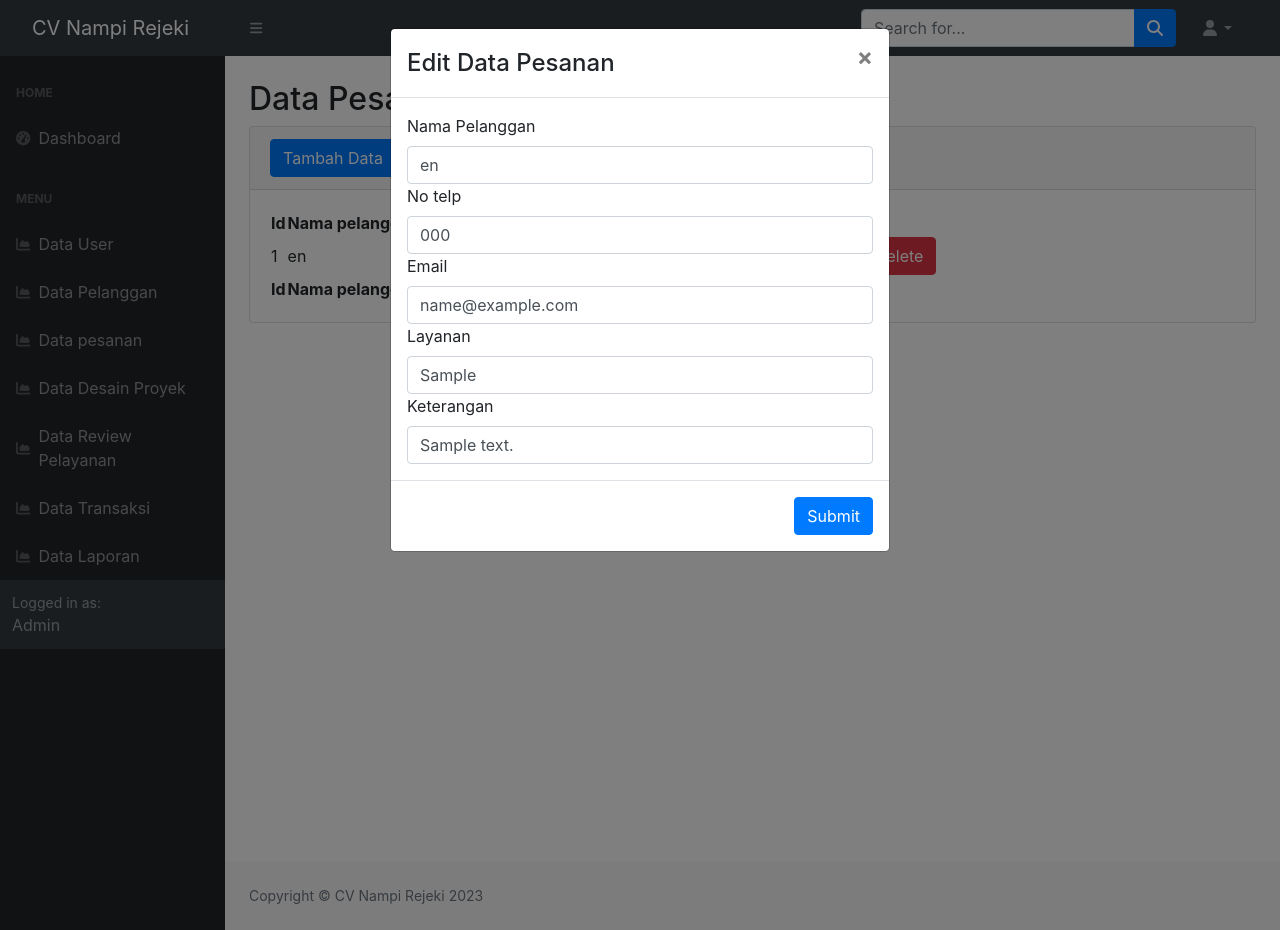
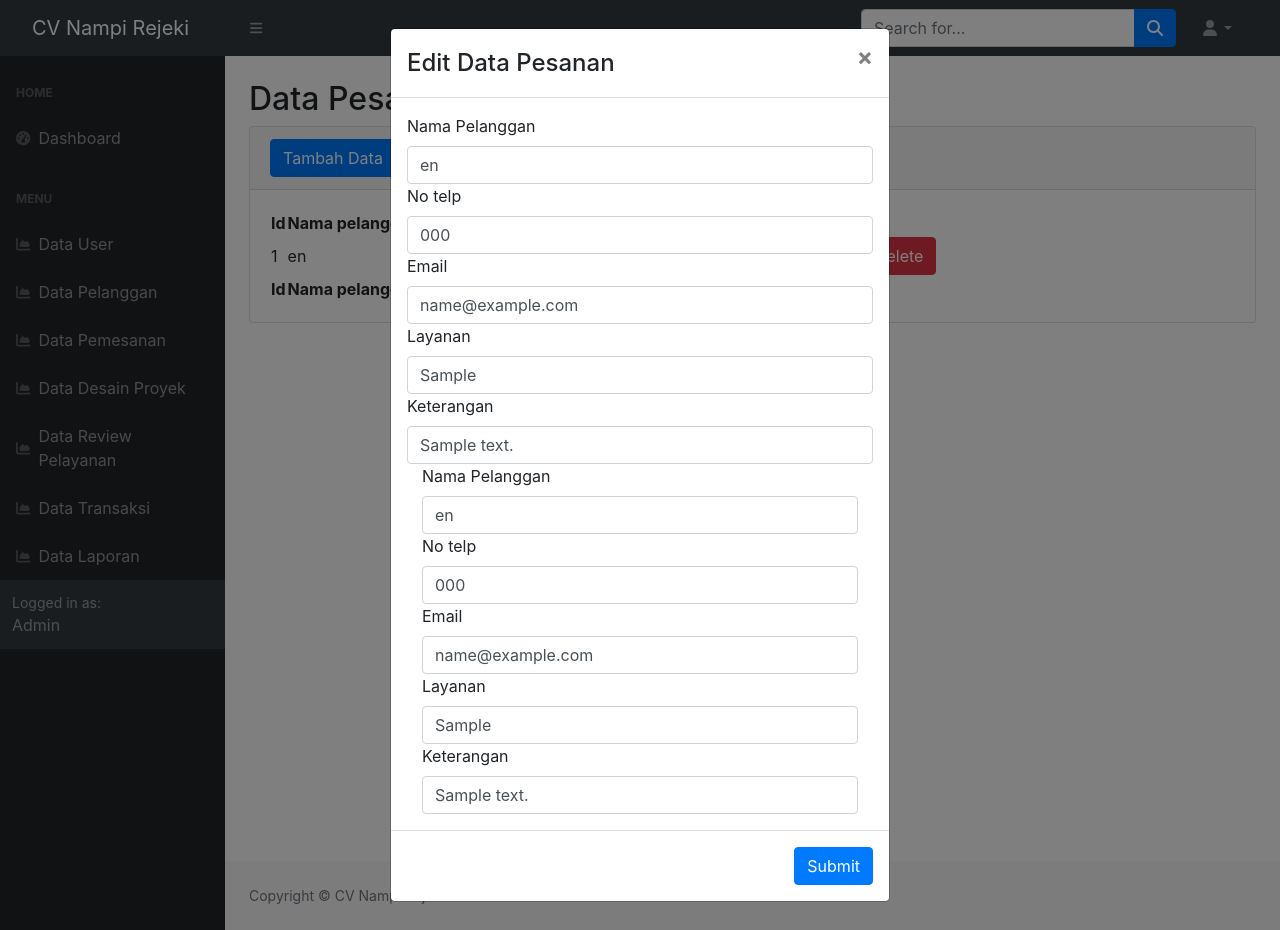
Before and after one commit to priankavedanty/sistem_customer, a PHP site: page /pemesanan.php in a window 1280 px wide, after a click on "Edit". Run offline with PHP 8.4, Linux system fonts and the light colour scheme; the visitor is signed in with stand-in values (Sample User, id 1); tables that the repository leaves empty or names only in its code hold one stand-in row (values such as "Sample post"); some libraries are stand-ins or nearby versions.

Commit message:
update form bagian pemesanan

```diff
--- a/pemesanan.php
+++ b/pemesanan.php
@@ -63,9 +63,9 @@ require 'cek.php';
                             <div class="sb-nav-link-icon"><i class="fas fa-chart-area"></i></div>
                             Data Pelanggan
                         </a>
-                        <a class="nav-link" href="pesanan.php">
+                        <a class="nav-link" href="pemesanan.php">
                             <div class="sb-nav-link-icon"><i class="fas fa-chart-area"></i></div>
-                            Data pesanan
+                            Data Pemesanan
                         </a>
                         <a class="nav-link" href="desain.php">
                             <div class="sb-nav-link-icon"><i class="fas fa-chart-area"></i></div>
@@ -169,6 +169,26 @@ require 'cek.php';
                                                     <!-- Modal body -->
                                                     <form method="POST">
                                                         <div class="modal-body">
+                                                            <div class="row">
+                                                                <div class="col">
+                                                                    <label>Nama Pelanggan</label>
+                                                                    <input type="text" name="nama_pelanggan" value="<?= $nama_pelanggan; ?>" class="form-control" required oninvalid="this.setCustomValidity('Data tidak boleh kosong')" autocomplete="off">
+
+                                                                    <label>No telp</label>
+                                                                    <input type="text" name="no_telp" value="<?= $no_telp; ?>" class="form-control" required>
+
+                                                                    <label>Email</label>
+                                                                    <input type="text" name="email" value="<?= $email; ?>" class="form-control" required>
+
+                                                                    <label>Layanan</label>
+                                                                    <input type="text" name="layanan" value="<?= $layanan; ?>" class="form-control" required>
+
+                                                                    <label>Keterangan</label>
+                                                                    <input type="text" name="keterangan" value="<?= $keterangan; ?>" class="form-control" required>
+                                                                </div>
+                                                            </div>
+
+                                                            <div class="col">
 
                                                                 <label>Nama Pelanggan</label>
                                                                 <input type="text" name="nama_pelanggan" value="<?= $nama_pelanggan; ?>" class="form-control" required oninvalid="this.setCustomValidity('Data tidak boleh kosong')" autocomplete="off">
@@ -184,10 +204,11 @@ require 'cek.php';
 
                                                                 <label>Keterangan</label>
                                                                 <input type="text" name="keterangan" value="<?= $keterangan; ?>" class="form-control" required>
+                                                            </div>
+                                                        </div>
 
                                                         <!-- Hidden id_pesanan value -->
                                                         <input type="hidden" name="id_pesanan" value="<?= $id_pesanan; ?>">
-                                                        </div>
 
                                                         <!-- Modal footer -->
                                                         <div class="modal-footer">
@@ -283,27 +304,55 @@ require 'cek.php';
             <!-- Modal body -->
             <form method="POST">
                 <div class="modal-body">
+                    <div class="row mb-3">
+                        <div class="col">
+                            <label>Layanan</label> <br>
+                            <label><input type="radio" name="jenis_properti" value="bangun_baru"> Bangun Baru </label> <br>
+                            <label><input type="radio" name="jenis_properti" value="renovasi"> Renovasi </label> <br>
+                            <label><input type="radio" name="jenis_properti" value="desain_arsitek"> Desain Arsitek </label> <br>
+                        </div>
 
+                        <div class="col">
+                            <label>Jenis Properti</label> <br>
+                            <label><input type="radio" name="jenis_properti" value="rumah_baru"> Rumah Baru </label> <br>
+                            <label><input type="radio" name="jenis_properti" value="vila"> Vila </label> <br>
+                            <label><input type="radio" name="jenis_properti" value="ruko"> Ruko </label> <br>
+                            <label><input type="radio" name="jenis_properti" value="bangunan"> Bangunan </label> <br>
+                            <label><input type="radio" name="jenis_properti" value="perkantoran"> Perkantoran </label> <br>
+                            <label><input type="radio" name="jenis_properti" value="lainnya"> Lainnya </label> <br>
+                        </div>
+                    </div>
+
+
+                    <div class="row">
+                        <div class="col">
                             <label>Nama Pelanggan</label>
                             <input type="text" name="nama_pelanggan" placeholder="Masukkan nama pelanggan" class="form-control" required oninvalid="this.setCustomValidity('Data tidak boleh kosong')" autocomplete="off">
-
-                    <label>No telp</label>
-                    <input type="text" name="no_telp" placeholder="Masukkan no telp" class="form-control" required>
 
                             <label>Email</label>
                             <input type="text" name="email" placeholder="Masukkan email" class="form-control" required>
 
-                    <label>Layanan</label>
-                    <input type="text" name="layanan" placeholder="Masukkan layanan" class="form-control" required>
+                            <label>Lokasi Proyek</label>
+                            <input type="text" name="lokasi_proyek" placeholder="Masukkan lokasi proyek" class="form-control" required>
+                        </div>
 
-                    <label>Keterangan</label>
-                    <input type="text" name="keterangan" placeholder="Masukkan keterangan" class="form-control" required>
+                        <div class="col">
+                            <label>No telp</label>
+                            <input type="text" name="no_telp" placeholder="Masukkan no telp" class="form-control" required>
 
+                            <label>Luas Bangunan</label>
+                            <input type="text" name="luas_bangunan" placeholder="Masukkan luas bangunan" class="form-control" required>
+
+                            <label>Waktu Pengerjaan</label>
+                            <input type="text" name="waktu_pengerjaan" placeholder="Masukkan waktu pengerjaan" class="form-control" required>
+                        </div>
+                    </div>
                     <!-- Modal footer -->
                     <div class="modal-footer">
                         <button type="submit" class="btn btn-primary" name="simpanpesanan">Submit</button>
+                    </div>
+                </div>
 
-                    </div>
             </form>
         </div>
     </div>
```
Lines whose indentation alone changed are shown as unchanged.
